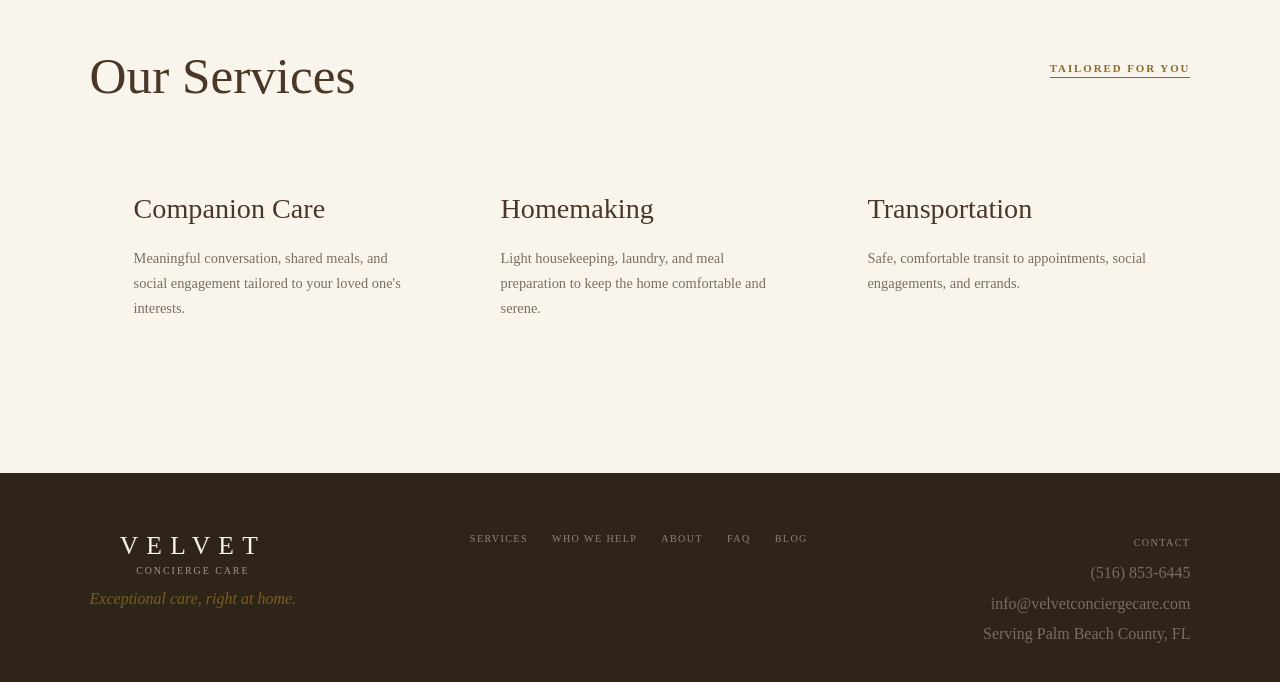
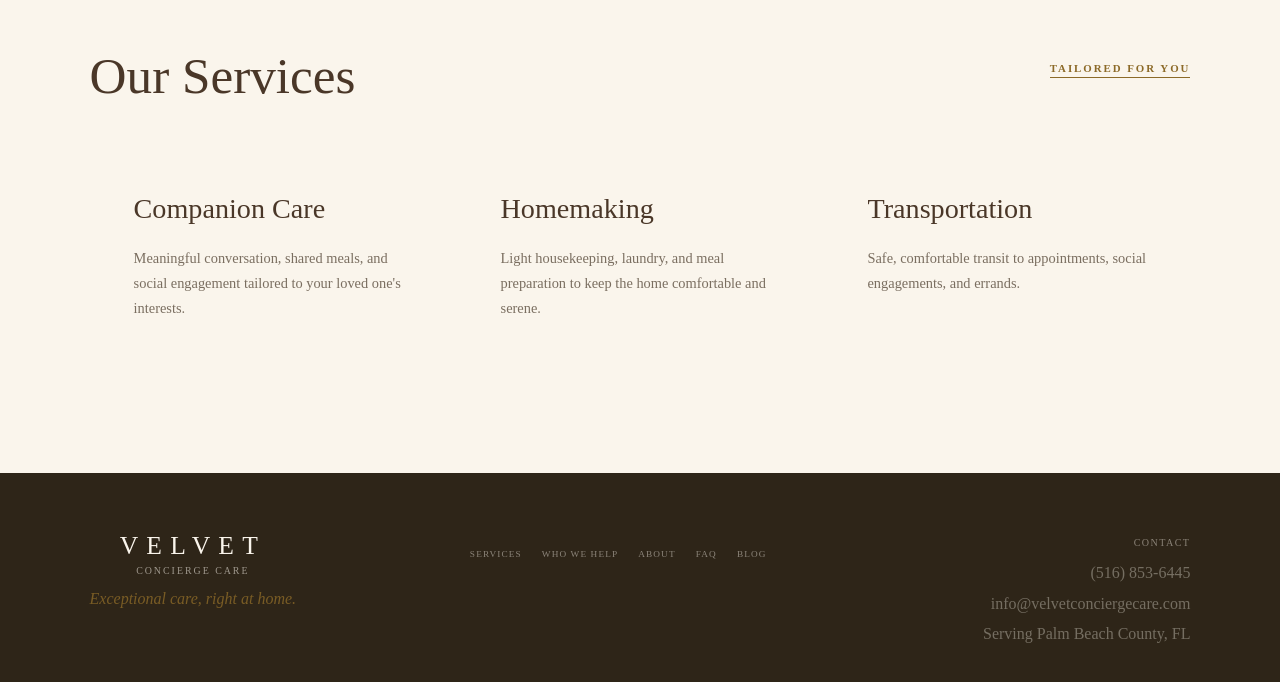
Before and after one commit to wendyservices2011-commits/velvet-concierge-care-v2, a Next.js app: page / in a window 1280 px wide. Shown: the part 3754-4436 px from the top of the page. Built offline with nearby package versions, Linux system fonts and the light colour scheme.

Commit message:
Footer: fix Who We Help wrapping, lower links, reposition Call Us button

```diff
--- a/app/globals.css
+++ b/app/globals.css
@@ -981,14 +981,15 @@ footer {
 
 .footerLinks {
   display: flex;
-  gap: 24px;
-  font-size: 0.63rem;
-  text-transform: uppercase;
-  letter-spacing: 0.14em;
+  gap: 20px;
+  font-size: 0.58rem;
+  text-transform: uppercase;
+  letter-spacing: 0.12em;
   font-weight: 500;
   flex-wrap: nowrap;
   align-items: flex-start;
-  padding-top: 0;
+  white-space: nowrap;
+  padding-top: 16px;
 }
 
 .footerLinks a { opacity: 0.45; transition: opacity 0.2s; }
@@ -1482,8 +1483,8 @@ details[open] summary::after { transform: rotate(45deg); }
 
 .floatCall {
   position: fixed;
-  bottom: 28px;
-  right: 28px;
+  bottom: 16px;
+  right: 16px;
   z-index: 100;
   background: var(--gold);
   color: white;
```
